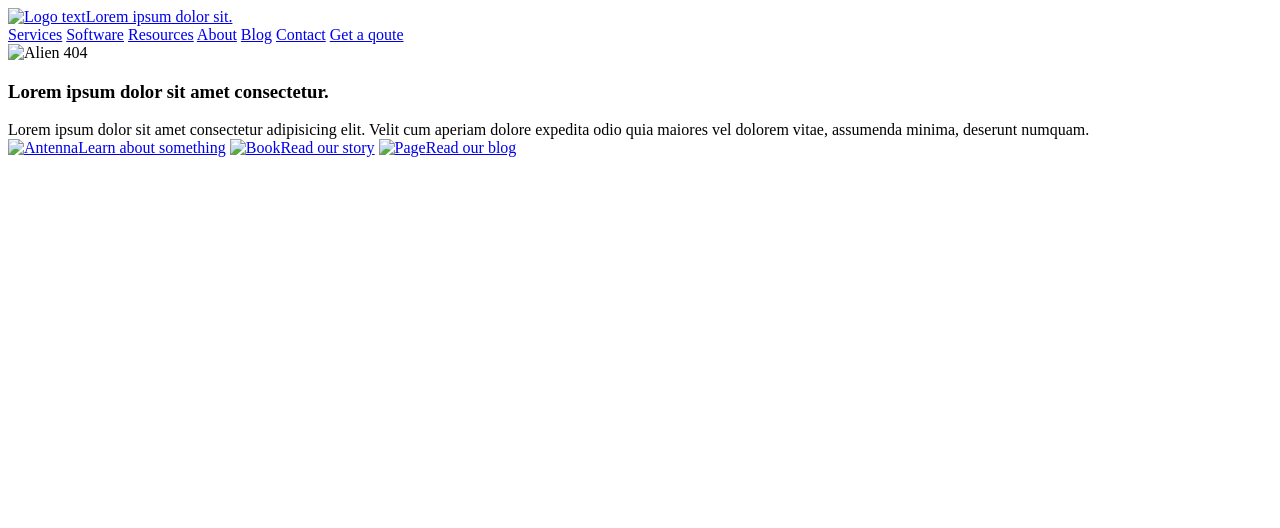
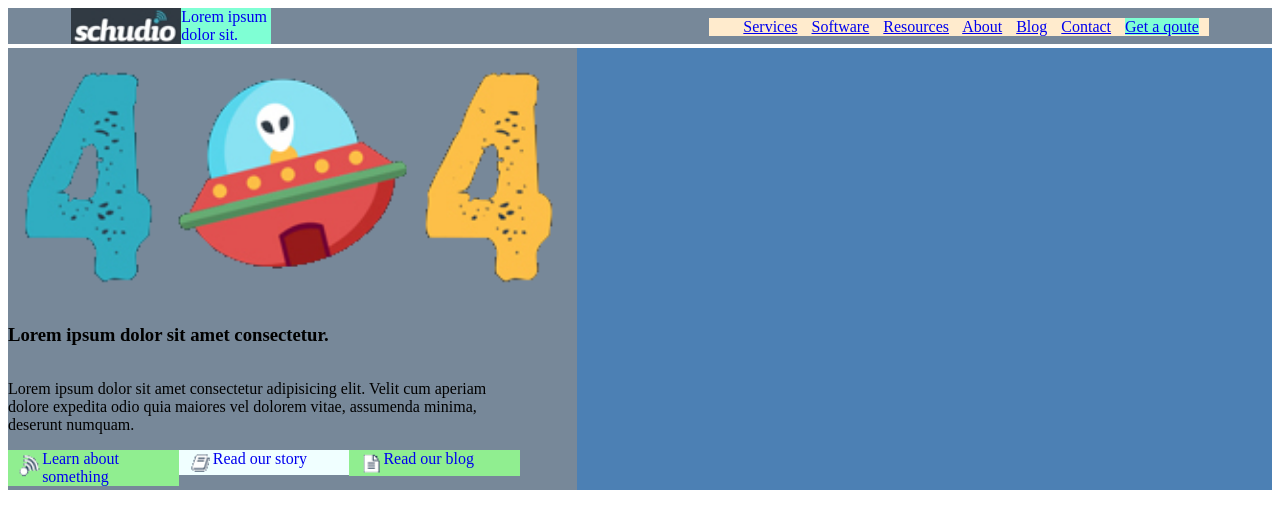
Before and after one commit to vitgri1/01-3-404-Alien-lighthouse-5, a website: page index.html in a window 1280 px wide. Drawn offline with Linux system fonts and the light colour scheme.

Commit message:
Styling and pictures

```diff
--- a/index.html
+++ b/index.html
@@ -4,35 +4,48 @@
     <meta charset="UTF-8">
     <meta http-equiv="X-UA-Compatible" content="IE=edge">
     <meta name="viewport" content="width=device-width, initial-scale=1.0">
-    <title>Test 5 doc</title>
+    <title>Test 5 Alien pixel values</title>
 </head>
 <body>
-    <header>
-        <a href="#"><img src="#" alt="Logo text">Lorem ipsum dolor sit.</a>
-        <div>
-            <a href="#">Services</a>
-            <a href="#">Software</a>
-            <a href="#">Resources</a>
-            <a href="#">About</a>
-            <a href="#">Blog</a>
-            <a href="#">Contact</a>
-            <a href="#">Get a qoute</a>
+    <header style="background-color: lightslategray; display: inline-block; width: 100%;">
+        <a href="#" style="float: left; margin-left: 5%; width: 200px; background-color: aquamarine;">
+            <img src="./logo.jpg" alt="Logo text" style="float: left; width: 55%">
+            <p style="float: left; width: 45%; margin:0;">Lorem ipsum dolor sit.</p>
+        </a>
+        <div style="float: right; margin-right: 5%; margin-top: 10px; background-color: blanchedalmond; width: 500px; text-align: right;">
+            <a href="#" style="margin-right: 2%;">Services</a>
+            <a href="#" style="margin-right: 2%;">Software</a>
+            <a href="#" style="margin-right: 2%;">Resources</a>
+            <a href="#" style="margin-right: 2%;">About</a>
+            <a href="#" style="margin-right: 2%;">Blog</a>
+            <a href="#" style="margin-right: 2%;">Contact</a>
+            <a href="#" style="margin-right: 2%;  background-color: aquamarine;">Get a qoute</a>
         </div>
     </header>
-    <main>
-        <img src="#" alt="Alien 404">
-        <div>
-            <h3>Lorem ipsum dolor sit amet consectetur.</h3>
-            <div>
+    <main style="background-color: rgb(76, 128, 180); display: inline-block; width: 100%;">
+        <div style="display:inline-block; width:45%; background-color: lightslategray">
+            <img src="./404.png" alt="Alien 404" style="display: inline-block; width: 100%;">
+            <h3 style="display: inline-block; width: 100%;">Lorem ipsum dolor sit amet consectetur.</h3>
+            <p style="display: inline-block; width: 90%;">
                 Lorem ipsum dolor sit amet consectetur adipisicing elit. Velit cum aperiam dolore expedita odio quia maiores vel dolorem vitae, assumenda minima, deserunt numquam.
-            </div>
-            <div>
-                <a href="#"><img src="#" alt="Antenna">Learn about something</a>
-                <a href="#"><img src="#" alt="Book">Read our story</a>
-                <a href="#"><img src="#" alt="Page">Read our blog</a>
+            </p>
+            <div style="display: inline-block; width: 100%;">
+                <a href="#" style="float: left; width: 30%; background-color: lightgreen;">
+                    <img src="./antenna.png" alt="Antenna" style="float: left; width: 15%; margin-left: 5%;">
+                    <div style="float: left; width: 80%;">Learn about something</div>
+                </a>
+                <a href="#" style="float: left; width: 30%; background-color: azure;">
+                    <img src="./book.png" alt="Book" style="float: left; width: 15%; margin-left: 5%;">
+                    <div style="float: left; width: 80%;">Read our story</div>
+                </a>
+                <a href="#" style="float: left; width: 30%; background-color: lightgreen;">
+                    <img src="./page.png" alt="Page" style="float: left; width: 15%; margin-left: 5%;">
+                    <div style="float: left; width: 80%;">Read our blog</div>
+                </a>
 
             </div>
         </div>
+
     </main>
 </body>
 </html>
```
Also changed, not shown: 404.png (added), antenna.png (added), book.png (added), design.jpg (renamed from bde8c795c74f34cbf4283ab0c15df243.jpg), logo.jpg (added), page.png (added).
